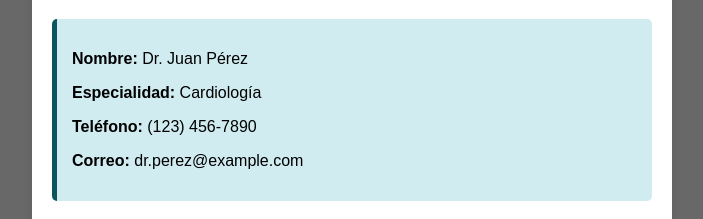
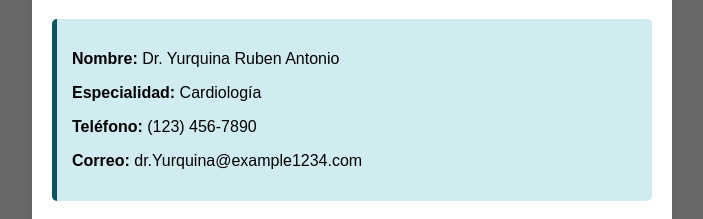
Before and after one commit to AnatolysWeb/ProfecionalSalud, a plain HTML site: page index.html in a window 1280 px wide. Shown: the part 101-320 px from the top of the page, without its empty margins (288-991 px from the left). Drawn offline with Linux system fonts and the light colour scheme.

Commit message:
Update index.html

```diff
--- a/index.html
+++ b/index.html
@@ -10,10 +10,10 @@
     <div class="container">
         <h1>Información del Doctor</h1>
         <div class="doctor-info">
-            <p><strong>Nombre:</strong> Dr. Juan Pérez</p>
+            <p><strong>Nombre:</strong> Dr. Yurquina Ruben Antonio</p>
             <p><strong>Especialidad:</strong> Cardiología</p>
             <p><strong>Teléfono:</strong> (123) 456-7890</p>
-            <p><strong>Correo:</strong> dr.perez@example.com</p>
+            <p><strong>Correo:</strong> dr.Yurquina@example1234.com</p>
         </div>
 
         <h1>Gestión de Turnos</h1>
```
